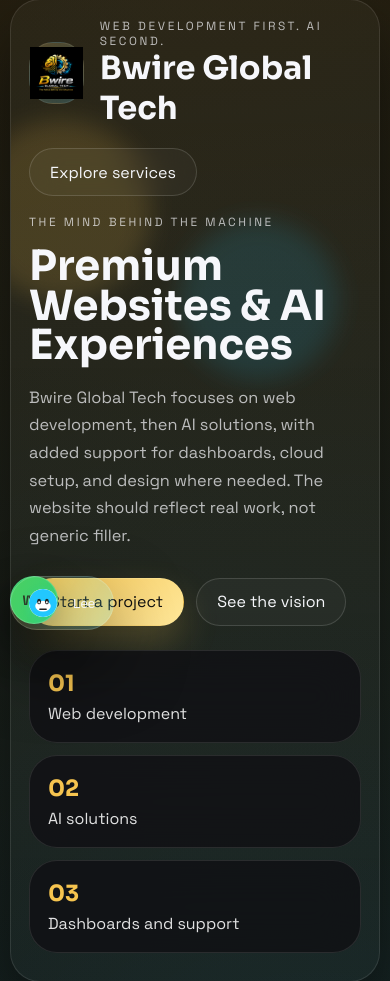
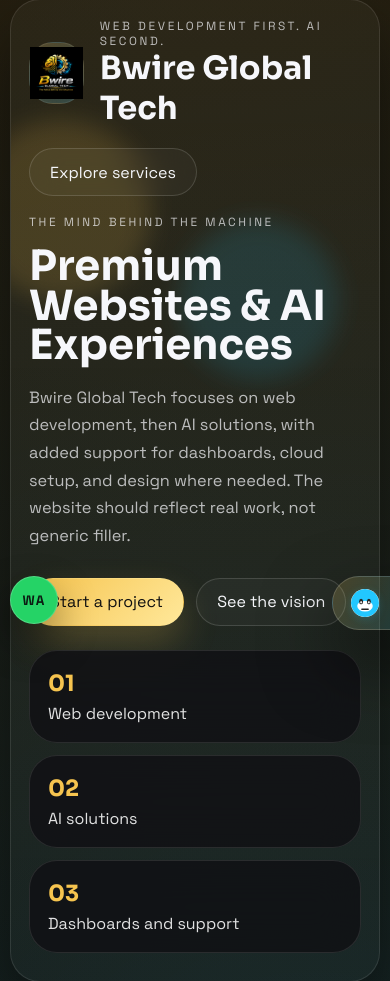
Before and after one commit to Crypt-Analyst/BGT, a Django app: page / in a window 390 px wide. Shown: the part 210-1191 px from the top of the page. Run offline with Django 5.2, Linux system fonts and the light colour scheme; data comes from the database, SQL or seed files in the repository; data that the repository does not hold is empty; parts of the project's set-up code (start-up, migrations or seed data) failed here and were passed over; some libraries are stand-ins or nearby versions.

Commit message:
Fix mobile layout: WhatsApp button bottom left, Lee bot bottom right

```diff
--- a/static/css/styles.css
+++ b/static/css/styles.css
@@ -85,9 +85,16 @@
     padding: 16px 0 6px;
     border-radius: 18px;
   }
-  .whatsapp-fab, .chat-widget {
+  .whatsapp-fab {
     left: 10px !important;
+    right: auto !important;
+    bottom: 10px !important;
+    width: 48px !important;
+    height: 48px !important;
+  }
+  .chat-widget {
     right: 10px !important;
+    left: auto !important;
     bottom: 10px !important;
     width: 48px !important;
     height: 48px !important;
```
